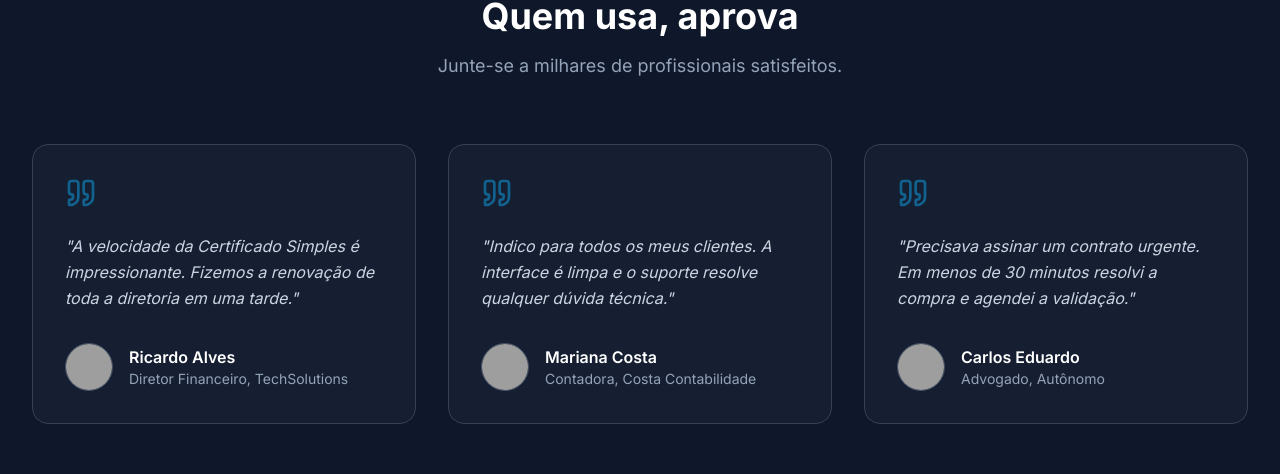
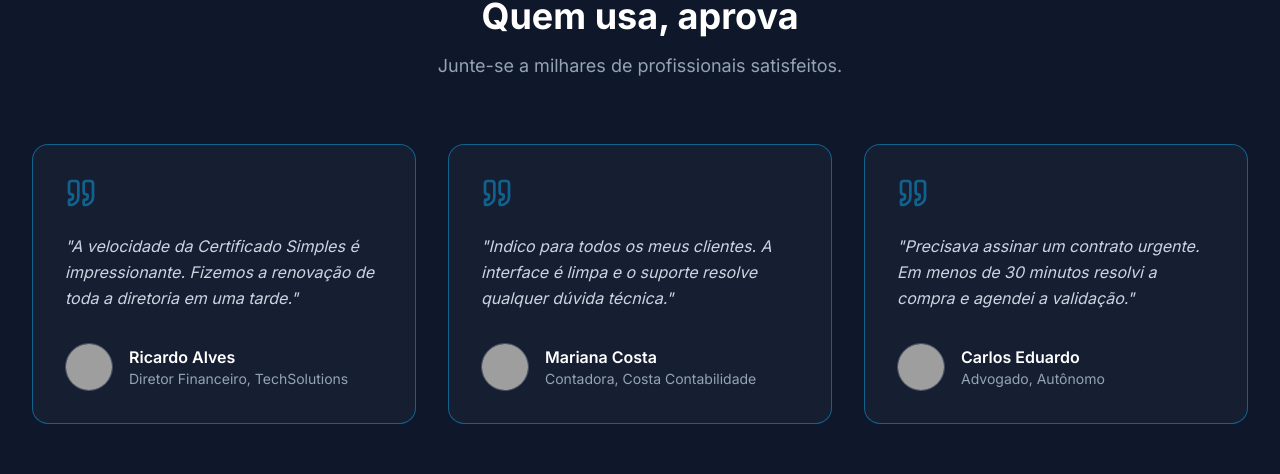
Before and after one commit to orientohubone/certificadosimples, a React (Vite) app: page / in a window 1280 px wide. Shown: the part 2694-3168 px from the top of the page. Built offline with nearby package versions, Linux system fonts and the light colour scheme; grey boxes are pictures that could not be loaded.

Commit message:
atualizado components/Testimonials.tsx

```diff
--- a/components/Testimonials.tsx
+++ b/components/Testimonials.tsx
@@ -13,7 +13,7 @@ export const Testimonials: React.FC = () => {
 
       <div className="grid md:grid-cols-3 gap-8">
         {TESTIMONIALS.map((t) => (
-          <div key={t.id} className="bg-slate-800/50 p-8 rounded-2xl border border-slate-700 hover:bg-slate-800 transition-colors">
+          <div key={t.id} className="bg-slate-800/50 p-8 rounded-2xl border border-brand-500/50 hover:bg-slate-800 transition-colors">
             <Quote className="text-brand-500 mb-6 h-8 w-8 opacity-50" />
             <p className="text-slate-300 mb-8 italic leading-relaxed">"{t.content}"</p>
             <div className="flex items-center gap-4">
```
